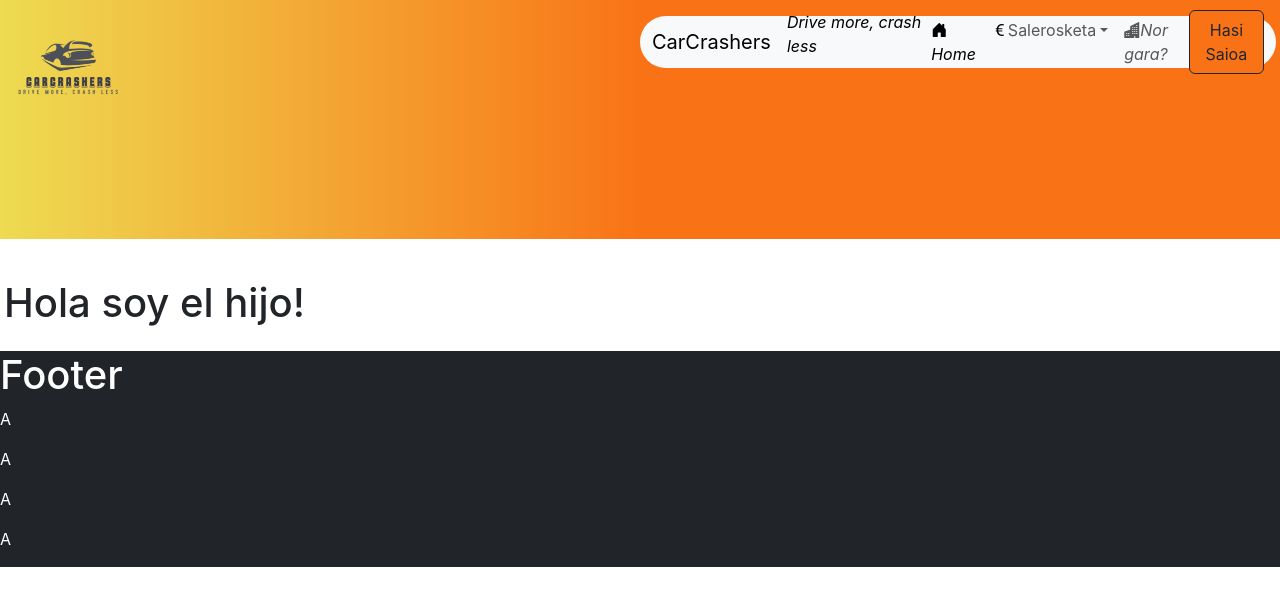
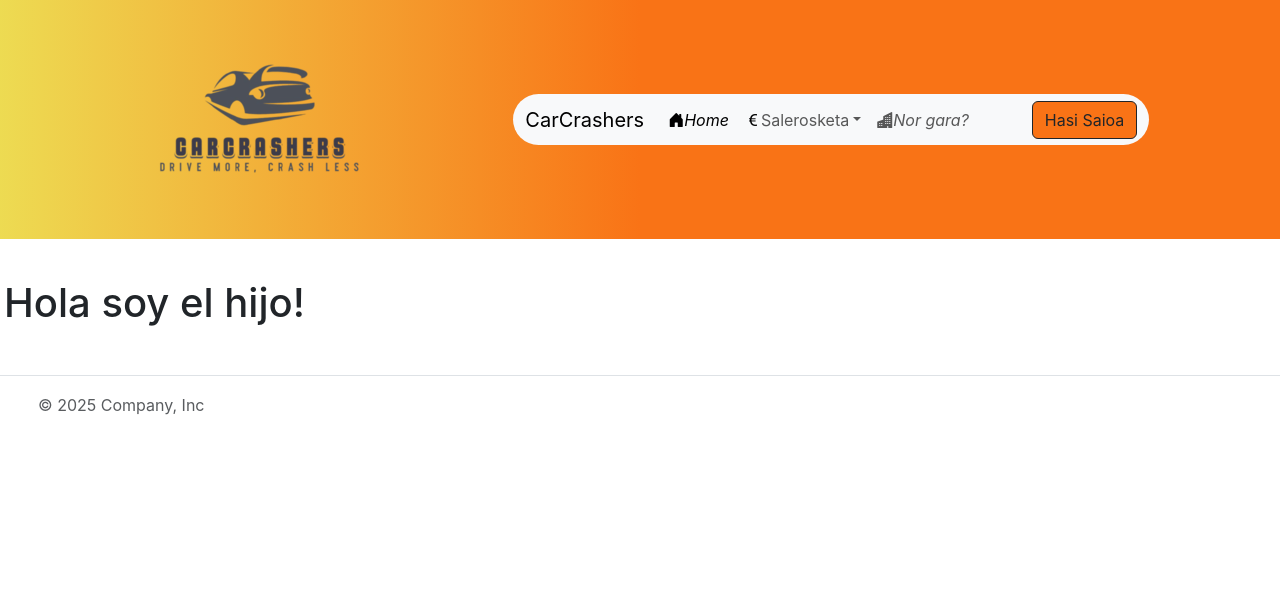
Before and after one commit to CarCrashers/Erronka, a React (Create React App) app in the folder car_crashers_ui/: page / in a window 1280 px wide. Shown: the top 606 px of the page. Built offline with nearby package versions, Linux system fonts and the light colour scheme.

Commit message:
Footer-a gehitu

```diff
--- a/car_crashers_ui/public/index.html
+++ b/car_crashers_ui/public/index.html
@@ -13,7 +13,7 @@
 
     <link rel="manifest" href="%PUBLIC_URL%/manifest.json" />
     <!--%PUBLIC_URL% -->
-    <title>React App</title>
+    <title> CarCrashers</title>
   </head>
   <body>
     <noscript>You need to enable JavaScript to run this app.</noscript>
--- a/car_crashers_ui/src/components/layout/layout.js
+++ b/car_crashers_ui/src/components/layout/layout.js
@@ -7,9 +7,11 @@ import "./layout.css";
 function Layout({ children }) {
   return (
     <div class="row">
-      <header class="text-white p-3 mb-4 header-orange d-flex flex-row justify-content-between">
+      <header class="text-white p-3 mb-4 header-orange d-flex flex-row justify-content-evenly align-items-center">
         <div>
-          <img class="h-50" src={Logo} alt="Logo"></img>
+          <a href="index.html">
+            <img class="h-50" src={Logo} alt="Logo"></img>
+          </a>
           {/* ¿Aqui el nombre? O solo en el navBar*/}
         </div>
         <React.StrictMode>
@@ -18,13 +20,40 @@ function Layout({ children }) {
       </header>
 
       <main style={{ padding: "1rem" }}>{children}</main>
-      <footer class="bg-dark text-white">
-        <h1>Footer</h1>
-        <p>A</p>
-        <p>A</p>
-        <p>A</p>
-        <p>A</p>
-
+      <footer class="d-flex flex-wrap justify-content-between align-items-center py-3 my-4 border-top">
+        {" "}
+        <div class="col-md-4 d-flex align-items-center">
+          {" "}
+          <a
+            href="/"
+            class="mb-3 me-2 mb-md-0 text-body-secondary text-decoration-none lh-1"
+            aria-label="Bootstrap"
+          >
+            {" "}
+            <svg
+              class="bi"
+              width="30"
+              height="24"
+              aria-hidden="true"
+            ></svg>{" "}
+          </a>{" "}
+          <span class="mb-3 mb-md-0 text-body-secondary">
+            © 2025 Company, Inc
+          </span>{" "}
+        </div>{" "}
+        <ul class="nav col-md-4 justify-content-end list-unstyled d-flex">
+          {" "}
+          <li class="ms-3">
+            <a class="text-body-secondary" href="#" aria-label="Instagram">
+              <svg class="bi" width="24" height="24" aria-hidden="true"></svg>
+            </a>
+          </li>{" "}
+          <li class="ms-3">
+            <a class="text-body-secondary" href="#" aria-label="Facebook">
+              <svg class="bi" width="24" height="24"></svg>
+            </a>
+          </li>{" "}
+        </ul>{" "}
       </footer>
     </div>
   );
--- a/car_crashers_ui/src/components/navBar.js
+++ b/car_crashers_ui/src/components/navBar.js
@@ -5,9 +5,8 @@ import './layout/layout.css';
 function navBar() {
   return (
     <nav class="navbar navbar-expand-lg bg-body-tertiary rounded-5 h-25 w-50">
-        <div class="container d-flex flex-row justify-content-between align-items-center w-100 h-100">
+        <div class="container d-flex flex-row justify-content-evenly align-items-center w-100 h-100">
             <a class="navbar-brand" href="#">CarCrashers</a>
-            <p className="text-black fst-italic">Drive more, crash less</p>
             <button class="navbar-toggler" type="button" data-bs-toggle="collapse" data-bs-target="#navbarNavAltMarkup" aria-controls="navbarNavAltMarkup" aria-expanded="false" aria-label="Toggle navigation">
             <span class="navbar-toggler-icon"></span>
             </button>
@@ -30,9 +29,9 @@ function navBar() {
                 <a class="nav-link" href="#">
                 <i class="bi bi-buildings-fill">Nor gara?</i>
                 </a>
-                <button class="btn btn-outline-dark bg-orange" type="submit">Hasi Saioa </button>
             </div>
             </div>
+            <button class="btn btn-outline-dark bg-orange" type="submit">Hasi Saioa </button>
         </div>
     </nav>
   );
```
